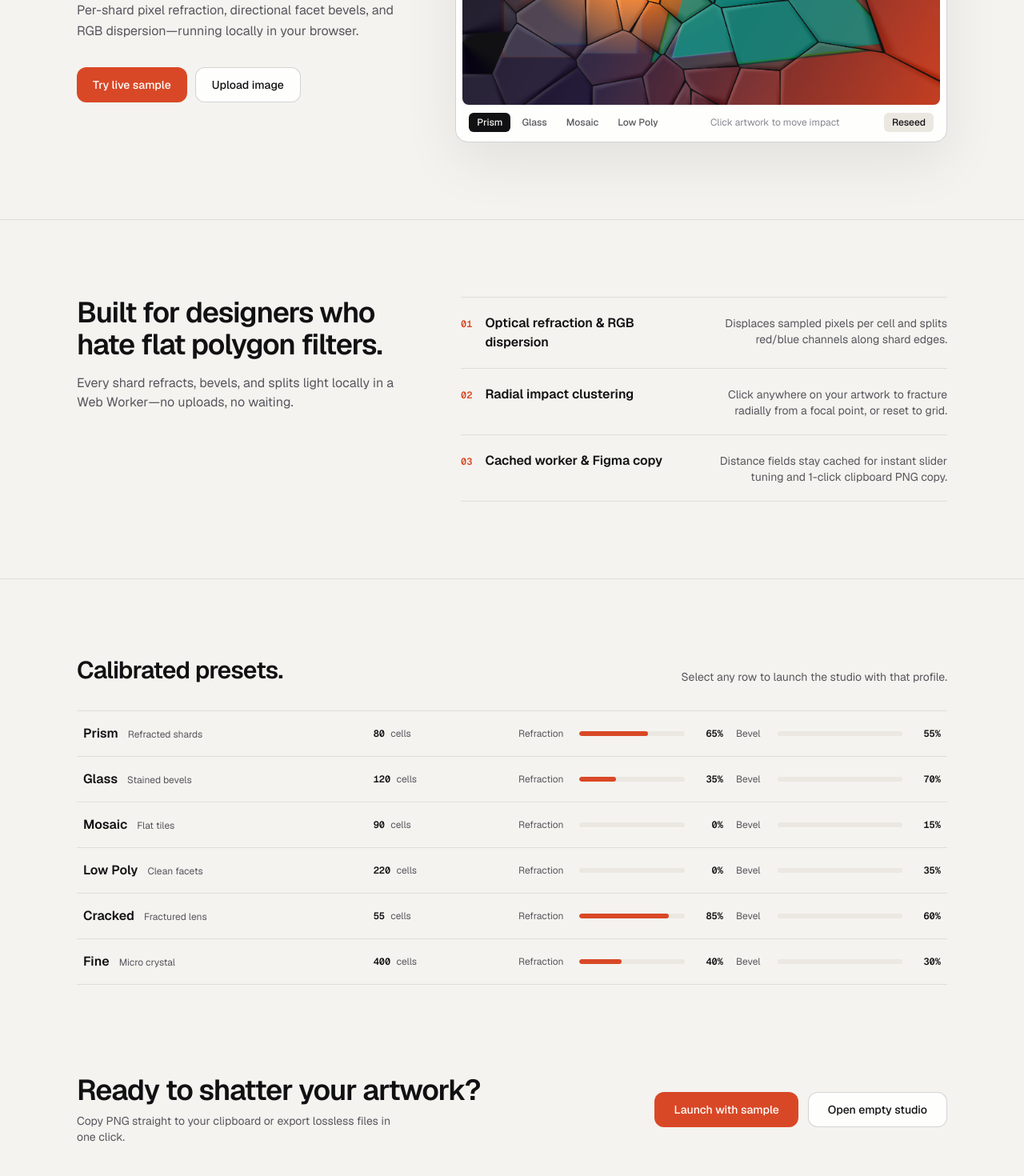
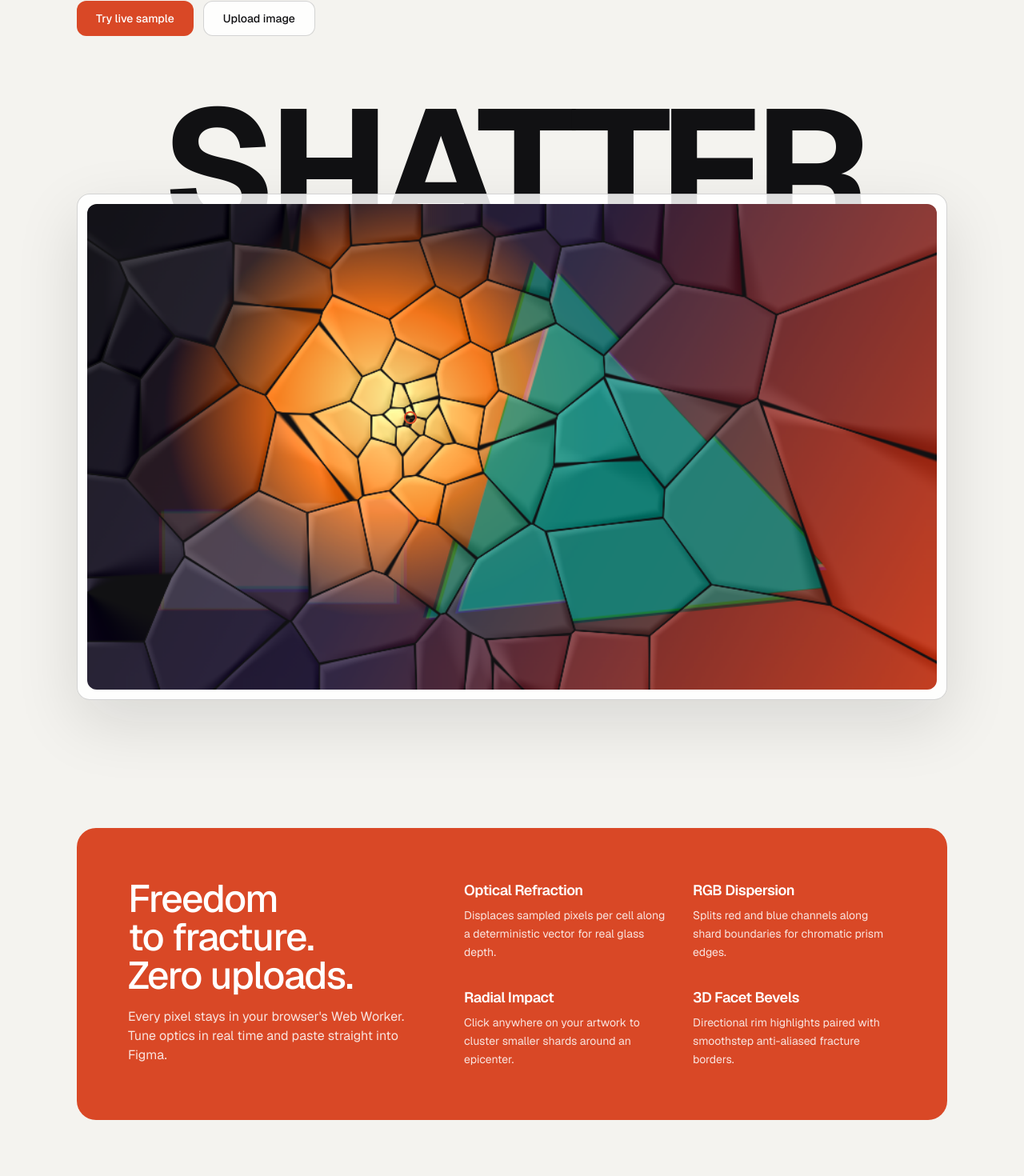
Before and after one commit to Llenoxinn/Voronoi-Shatter, a Svelte app: page / in a window 1280 px wide. Shown: the part 360-1830 px from the top of the page at 80% size. Built offline with nearby package versions, Linux system fonts and the light colour scheme.

Commit message:
feat(landing): monumental display typography, color-blocked optics, and preset tabs

```diff
--- a/src/components/LandingPage.svelte
+++ b/src/components/LandingPage.svelte
@@ -18,8 +18,17 @@
   let fileInput = $state();
 
   let srcPixels = null;
-  const W = 760;
-  const H = 460;
+  const W = 840;
+  const H = 480;
+
+  const PRESET_COLORS = [
+    'bg-[#d94826] text-white',
+    'bg-[#111113] text-[#f4f3ef]',
+    'bg-[#0d9488] text-white',
+    'bg-[#2563eb] text-white',
+    'bg-[#b45309] text-white',
+    'bg-[#4f46e5] text-white',
+  ];
 
   function buildHeroSource() {
     const oc = document.createElement('canvas');
@@ -34,13 +43,13 @@
     ctx.fillStyle = grad;
     ctx.fillRect(0, 0, W, H);
 
-    const sun = ctx.createRadialGradient(W * 0.36, H * 0.42, 16, W * 0.36, H * 0.42, 195);
+    const sun = ctx.createRadialGradient(W * 0.36, H * 0.42, 16, W * 0.36, H * 0.42, 210);
     sun.addColorStop(0, '#fde68a');
     sun.addColorStop(0.5, '#f97316');
     sun.addColorStop(1, 'rgba(249, 115, 22, 0)');
     ctx.fillStyle = sun;
     ctx.beginPath();
-    ctx.arc(W * 0.36, H * 0.42, 195, 0, Math.PI * 2);
+    ctx.arc(W * 0.36, H * 0.42, 210, 0, Math.PI * 2);
     ctx.fill();
 
     ctx.fillStyle = 'rgba(13, 148, 136, 0.85)';
@@ -52,7 +61,7 @@
     ctx.fill();
 
     ctx.fillStyle = 'rgba(244, 243, 239, 0.16)';
-    ctx.fillRect(W * 0.1, H * 0.62, 220, 96);
+    ctx.fillRect(W * 0.1, H * 0.62, 240, 100);
 
     srcPixels = ctx.getImageData(0, 0, W, H).data;
   }
@@ -124,6 +133,7 @@
 </script>
 
 <div class="min-h-[100dvh] bg-studio-bg text-studio-ink overflow-x-hidden">
+  <!-- Minimal Top Nav -->
   <header class="sticky top-0 z-30 backdrop-blur-xl bg-studio-bg/90 border-b border-studio-border">
     <div class="max-w-6xl mx-auto flex items-center justify-between h-14 px-5 sm:px-8">
       <a href="#top" class="flex items-center gap-2.5 text-studio-ink no-underline">
@@ -136,7 +146,7 @@
         <span class="font-semibold text-sm tracking-tight">Voronoi Shatter</span>
       </a>
 
-      <nav class="hidden md:flex items-center gap-7 text-sm text-studio-muted">
+      <nav class="hidden md:flex items-center gap-8 text-sm text-studio-muted">
         <a href="#optics" class="hover:text-studio-ink transition-colors duration-150">Optics</a>
         <a href="#presets" class="hover:text-studio-ink transition-colors duration-150">Presets</a>
       </nav>
@@ -154,31 +164,29 @@
     </div>
   </header>
 
-  <!-- Asymmetric Split Hero + Live Interactive Specimen -->
-  <section id="top" class="max-w-6xl mx-auto px-5 sm:px-8 pt-12 pb-20 md:pt-16 md:pb-24">
-    <div class="grid grid-cols-1 lg:grid-cols-12 gap-10 lg:gap-12 items-center">
-      <!-- Left: Editorial Copy & Actions -->
-      <div class="lg:col-span-5 flex flex-col items-start">
-        <h1 class="font-semibold text-4xl sm:text-5xl lg:text-[3.5rem] leading-[1.02] tracking-[-0.03em] text-studio-ink text-balance">
-          Fracture flat imagery into optical crystal.
+  <!-- Hero: Editorial Headline + Monumental Type Behind Interactive Window -->
+  <section id="top" class="max-w-6xl mx-auto px-5 sm:px-8 pt-12 pb-16 md:pt-16 md:pb-24">
+    <div class="max-w-4xl">
+      <h1 class="font-medium text-4xl sm:text-6xl lg:text-[4.25rem] leading-[1.03] tracking-[-0.035em] text-studio-ink text-balance">
+        You give it pixels.<br />
+        We fracture them into crystal.
       </h1>
-
-        <p class="mt-5 text-base text-studio-muted leading-relaxed max-w-[38ch] text-pretty">
-          Per-shard pixel refraction, directional facet bevels, and RGB dispersion—running locally in your browser.
+      <p class="mt-5 text-base sm:text-lg text-studio-muted leading-relaxed max-w-[46ch] text-pretty">
+        Per-shard optical refraction, directional bevels, and RGB dispersion—running locally in your browser.
       </p>
 
-        <div class="flex flex-wrap items-center gap-2.5 mt-8">
+      <div class="flex flex-wrap items-center gap-3 mt-7">
         <button
           type="button"
           onclick={onOpenSample}
-            class="inline-flex items-center justify-center h-11 px-5 rounded-xl bg-studio-accent text-studio-accent-ink text-sm font-medium hover:opacity-90 active:scale-[0.96] transition-[opacity,transform] duration-150"
+          class="inline-flex items-center justify-center h-11 px-6 rounded-xl bg-studio-accent text-studio-accent-ink text-sm font-medium hover:opacity-90 active:scale-[0.96] transition-[opacity,transform] duration-150"
         >
           Try live sample
         </button>
         <button
           type="button"
           onclick={() => fileInput.click()}
-            class="inline-flex items-center justify-center h-11 px-5 rounded-xl border border-studio-border-strong bg-studio-panel text-studio-ink text-sm font-medium hover:border-studio-ink active:scale-[0.96] transition-[border-color,transform] duration-150"
+          class="inline-flex items-center justify-center h-11 px-6 rounded-xl border border-studio-border-strong bg-studio-panel text-studio-ink text-sm font-medium hover:border-studio-ink active:scale-[0.96] transition-[border-color,transform] duration-150"
         >
           Upload image
         </button>
@@ -186,10 +194,18 @@
       </div>
     </div>
 
-      <!-- Right: Live Interactive Voronoi Specimen -->
-      <div class="lg:col-span-7">
-        <div class="rounded-2xl border border-studio-border-strong bg-studio-panel p-2 shadow-[0_24px_70px_rgba(17,17,19,0.08)] dark:shadow-[0_28px_80px_rgba(0,0,0,0.6)]">
-          <div class="relative rounded-lg overflow-hidden bg-studio-bg">
+    <!-- Monumental Display Wordmark Behind App Frame -->
+    <div class="relative mt-14 md:mt-20">
+      <div
+        aria-hidden="true"
+        class="select-none pointer-events-none font-bold tracking-[-0.055em] leading-[0.82] text-studio-ink/[0.08] dark:text-studio-ink/[0.1] text-center"
+        style="font-size: clamp(4.5rem, 16.5vw, 13.5rem);"
+      >
+        SHATTER
+      </div>
+
+      <div class="relative -mt-6 sm:-mt-10 md:-mt-14 rounded-2xl border border-studio-border-strong bg-studio-panel p-2 sm:p-3 shadow-[0_28px_80px_rgba(17,17,19,0.12)] dark:shadow-[0_32px_90px_rgba(0,0,0,0.65)]">
+        <div class="relative rounded-xl overflow-hidden bg-studio-bg">
           <canvas
             bind:this={heroCanvas}
             onclick={handleHeroClick}
@@ -202,144 +218,102 @@
             style="left: {heroImpact.x * 100}%; top: {heroImpact.y * 100}%;"
           ></div>
         </div>
-
-          <div class="flex flex-wrap items-center justify-between gap-2 px-2 pt-2.5 pb-1">
-            <div class="flex flex-wrap items-center gap-1">
-              {#each presets.slice(0, 4) as preset}
-                {@const active = activeHeroPreset === preset.name}
-                <button
-                  type="button"
-                  onclick={() => selectHeroPreset(preset)}
-                  class="px-2.5 py-1 rounded-md text-xs font-medium active:scale-[0.96] transition-[background-color,color,transform] duration-150 {active
-                    ? 'bg-studio-ink text-studio-bg'
-                    : 'text-studio-muted hover:text-studio-ink hover:bg-studio-elevated'}"
-                >
-                  {preset.name}
-                </button>
-              {/each}
-            </div>
-            <span class="hidden sm:inline text-xs text-studio-subtle">Click artwork to move impact</span>
-            <button
-              type="button"
-              onclick={() => {
-                heroSeed = (heroSeed + 7919) % 999983;
-                renderHero();
-              }}
-              class="px-2.5 py-1 rounded-md text-xs font-medium text-studio-ink bg-studio-elevated hover:bg-studio-border active:scale-[0.96] transition-[background-color,transform] duration-150"
-            >
-              Reseed
-            </button>
-          </div>
-        </div>
       </div>
     </div>
   </section>
 
-  <!-- Asymmetric Editorial Breakdown (replaces generic 3-column feature row) -->
-  <section id="optics" class="border-t border-b border-studio-border bg-studio-panel/50">
-    <div class="max-w-6xl mx-auto px-5 sm:px-8 py-16 md:py-24 grid grid-cols-1 lg:grid-cols-12 gap-10 lg:gap-16 items-start">
+  <!-- Bold Color-Blocked Showcase Card (Inspired by Reference) -->
+  <section id="optics" class="max-w-6xl mx-auto px-5 sm:px-8 py-10 md:py-16">
+    <div class="rounded-3xl bg-studio-accent text-studio-accent-ink p-8 sm:p-12 lg:p-16 grid grid-cols-1 lg:grid-cols-12 gap-10 lg:gap-12 items-start">
       <div class="lg:col-span-5">
-        <h2 class="font-semibold text-3xl sm:text-4xl leading-[1.08] tracking-[-0.03em] text-studio-ink text-balance">
-          Built for designers who hate flat polygon filters.
+        <h2 class="font-medium text-3xl sm:text-5xl leading-[1.05] tracking-[-0.03em] text-balance">
+          Freedom to fracture. Zero uploads.
         </h2>
-        <p class="mt-4 text-sm sm:text-base text-studio-muted leading-relaxed max-w-[38ch] text-pretty">
-          Every shard refracts, bevels, and splits light locally in a Web Worker—no uploads, no waiting.
+        <p class="mt-4 text-sm sm:text-base opacity-85 leading-relaxed max-w-[34ch]">
+          Every pixel stays in your browser's Web Worker. Tune optics in real time and paste straight into Figma.
         </p>
       </div>
 
-      <div class="lg:col-span-7 divide-y divide-studio-border border-t border-b border-studio-border">
-        <div class="py-5 flex flex-col sm:flex-row sm:items-baseline justify-between gap-2">
-          <div class="flex items-baseline gap-4">
-            <span class="font-mono text-xs font-semibold text-studio-accent tabular-nums">01</span>
-            <h3 class="font-semibold text-base text-studio-ink">Optical refraction &amp; RGB dispersion</h3>
-          </div>
-          <p class="text-sm text-studio-muted sm:max-w-[34ch] sm:text-right">
-            Displaces sampled pixels per cell and splits red/blue channels along shard edges.
+      <div class="lg:col-span-7 grid grid-cols-1 sm:grid-cols-2 gap-x-8 gap-y-8">
+        <div>
+          <h3 class="font-semibold text-lg tracking-tight">Optical Refraction</h3>
+          <p class="mt-1.5 text-sm opacity-85 leading-relaxed">
+            Displaces sampled pixels per cell along a deterministic vector for real glass depth.
           </p>
         </div>
 
-        <div class="py-5 flex flex-col sm:flex-row sm:items-baseline justify-between gap-2">
-          <div class="flex items-baseline gap-4">
-            <span class="font-mono text-xs font-semibold text-studio-accent tabular-nums">02</span>
-            <h3 class="font-semibold text-base text-studio-ink">Radial impact clustering</h3>
-          </div>
-          <p class="text-sm text-studio-muted sm:max-w-[34ch] sm:text-right">
-            Click anywhere on your artwork to fracture radially from a focal point, or reset to grid.
+        <div>
+          <h3 class="font-semibold text-lg tracking-tight">RGB Dispersion</h3>
+          <p class="mt-1.5 text-sm opacity-85 leading-relaxed">
+            Splits red and blue channels along shard boundaries for chromatic prism edges.
           </p>
         </div>
 
-        <div class="py-5 flex flex-col sm:flex-row sm:items-baseline justify-between gap-2">
-          <div class="flex items-baseline gap-4">
-            <span class="font-mono text-xs font-semibold text-studio-accent tabular-nums">03</span>
-            <h3 class="font-semibold text-base text-studio-ink">Cached worker &amp; Figma copy</h3>
+        <div>
+          <h3 class="font-semibold text-lg tracking-tight">Radial Impact</h3>
+          <p class="mt-1.5 text-sm opacity-85 leading-relaxed">
+            Click anywhere on your artwork to cluster smaller shards around an epicenter.
+          </p>
         </div>
-          <p class="text-sm text-studio-muted sm:max-w-[34ch] sm:text-right">
-            Distance fields stay cached for instant slider tuning and 1-click clipboard PNG copy.
+
+        <div>
+          <h3 class="font-semibold text-lg tracking-tight">3D Facet Bevels</h3>
+          <p class="mt-1.5 text-sm opacity-85 leading-relaxed">
+            Directional rim highlights paired with smoothstep anti-aliased fracture borders.
           </p>
         </div>
       </div>
     </div>
   </section>
 
-  <!-- Presets Specimen Table -->
-  <section id="presets" class="max-w-6xl mx-auto px-5 sm:px-8 py-20 md:py-24">
-    <div class="flex flex-col sm:flex-row sm:items-end justify-between gap-4 mb-8">
-      <h2 class="font-semibold text-3xl tracking-[-0.025em] text-studio-ink text-balance">
-        Calibrated presets.
+  <!-- Color-Coded Preset Strip + Live Specimen -->
+  <section id="presets" class="max-w-6xl mx-auto px-5 sm:px-8 py-16 md:py-24">
+    <div class="max-w-2xl mb-10">
+      <h2 class="font-medium text-3xl sm:text-5xl leading-[1.06] tracking-[-0.03em] text-studio-ink text-balance">
+        Six calibrated presets, ready in one click.
       </h2>
-      <p class="text-sm text-studio-muted">Select any row to launch the studio with that profile.</p>
     </div>
 
-    <div class="border-t border-b border-studio-border divide-y divide-studio-border">
-      {#each presets as preset}
+    <!-- Color-blocked horizontal preset tabs (like reference) -->
+    <div class="grid grid-cols-2 sm:grid-cols-3 lg:grid-cols-6 gap-2.5">
+      {#each presets as preset, idx}
+        {@const active = activeHeroPreset === preset.name}
         <button
           type="button"
-          onclick={() => onOpenPreset(preset)}
-          class="group w-full grid grid-cols-1 md:grid-cols-12 gap-4 items-center py-4 px-2 hover:bg-studio-panel/80 active:scale-[0.995] transition-[background-color,transform] duration-150 text-left"
+          onclick={() => {
+            selectHeroPreset(preset);
+            onOpenPreset(preset);
+          }}
+          class="flex flex-col justify-between p-4 rounded-2xl text-left min-h-[128px] active:scale-[0.96] transition-[transform,opacity] duration-150 {PRESET_COLORS[idx % PRESET_COLORS.length]} {active
+            ? 'ring-2 ring-studio-ink ring-offset-2 ring-offset-studio-bg'
+            : 'hover:opacity-95'}"
         >
-          <div class="md:col-span-4 flex items-baseline justify-between md:justify-start gap-3">
-            <span class="font-semibold text-base text-studio-ink group-hover:text-studio-accent transition-colors duration-150">
-              {preset.name}
-            </span>
-            <span class="text-xs text-studio-muted">{preset.desc}</span>
+          <div>
+            <div class="font-semibold text-base tracking-tight">{preset.name}</div>
+            <div class="text-xs opacity-80 mt-0.5">{preset.desc}</div>
           </div>
 
-          <div class="md:col-span-2 font-mono text-xs font-semibold text-studio-ink tabular-nums">
-            {preset.cellCount} <span class="font-sans font-normal text-studio-muted">cells</span>
-          </div>
-
-          <div class="md:col-span-3 flex items-center gap-3">
-            <span class="text-xs text-studio-muted w-16 shrink-0">Refraction</span>
-            <div class="flex-1 h-1.5 rounded-full bg-studio-elevated overflow-hidden">
-              <div class="h-full rounded-full bg-studio-accent" style="width: {preset.refraction}%;"></div>
-            </div>
-            <span class="font-mono text-xs font-semibold text-studio-ink tabular-nums w-9 text-right">{preset.refraction}%</span>
-          </div>
-
-          <div class="md:col-span-3 flex items-center gap-3">
-            <span class="text-xs text-studio-muted w-10 shrink-0">Bevel</span>
-            <div class="flex-1 h-1.5 rounded-full bg-studio-elevated overflow-hidden">
-              <div class="h-full rounded-full bg-studio-ink/75" style="width: {preset.bevel}%;"></div>
-            </div>
-            <span class="font-mono text-xs font-semibold text-studio-ink tabular-nums w-9 text-right">{preset.bevel}%</span>
+          <div class="mt-4 pt-3 border-t border-white/20 flex items-center justify-between text-xs font-mono tabular-nums">
+            <span>{preset.refraction}%</span>
+            <span class="opacity-75">{preset.cellCount}c</span>
           </div>
         </button>
       {/each}
     </div>
   </section>
 
-  <!-- Closing Editorial Band -->
-  <section class="max-w-6xl mx-auto px-5 sm:px-8 pb-20 pt-4 flex flex-col md:flex-row items-start md:items-center justify-between gap-6">
-    <div>
-      <h2 class="font-semibold text-3xl sm:text-4xl tracking-[-0.03em] text-studio-ink text-balance">
-        Ready to shatter your artwork?
+  <!-- Monumental Closing Typographic Section -->
+  <section class="max-w-6xl mx-auto px-5 sm:px-8 pt-12 pb-20 md:pt-20 md:pb-28 text-center">
+    <h2
+      class="font-bold tracking-[-0.045em] leading-[0.95] text-studio-ink select-none"
+      style="font-size: clamp(3.5rem, 11vw, 8.5rem);"
+    >
+      Start today.
     </h2>
-      <p class="mt-2 text-sm text-studio-muted max-w-[44ch] text-pretty">
-        Copy PNG straight to your clipboard or export lossless files in one click.
+    <p class="mt-5 text-base text-studio-muted max-w-[42ch] mx-auto text-pretty">
+      Open the studio with a sample composition or drop your own artwork.
     </p>
-    </div>
-
-    <div class="flex flex-wrap items-center gap-3">
+    <div class="flex flex-wrap items-center justify-center gap-3 mt-8">
       <button
         type="button"
         onclick={onOpenSample}
```
Lines whose indentation alone changed are shown as unchanged.
